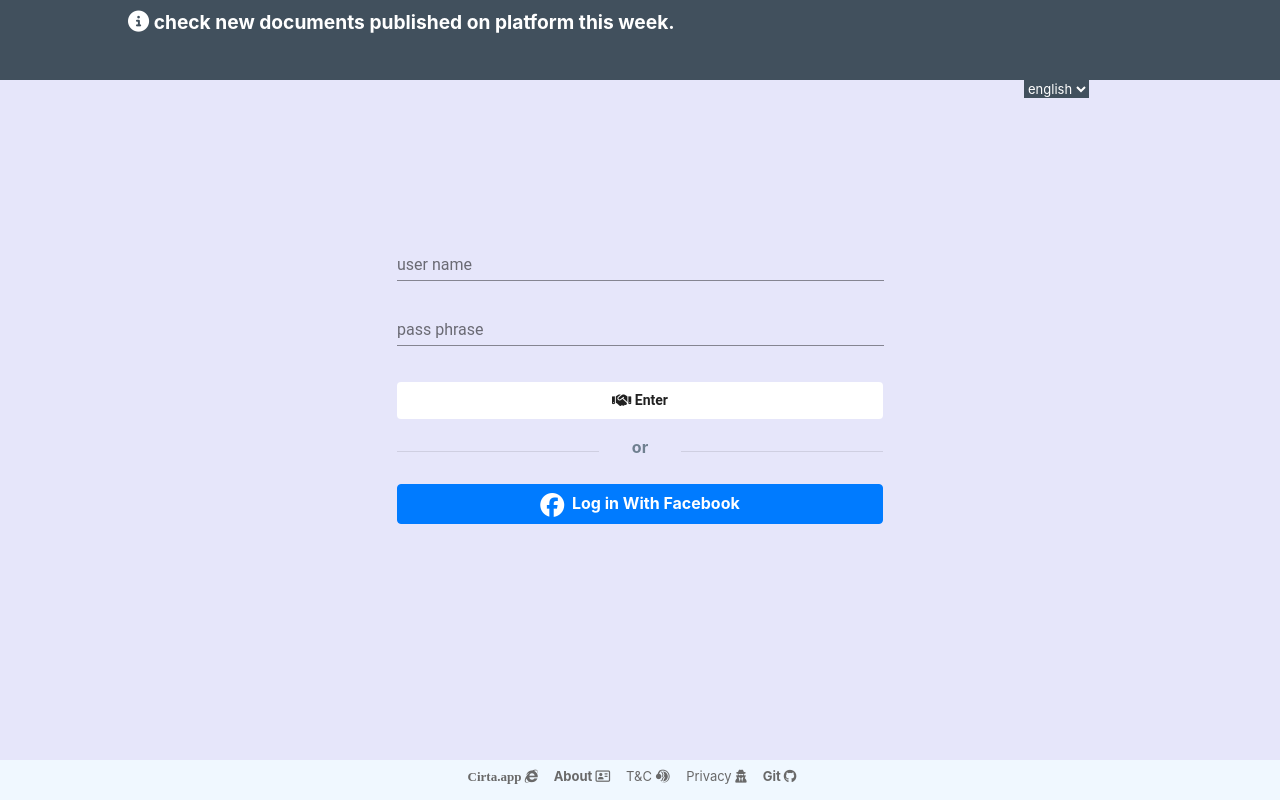
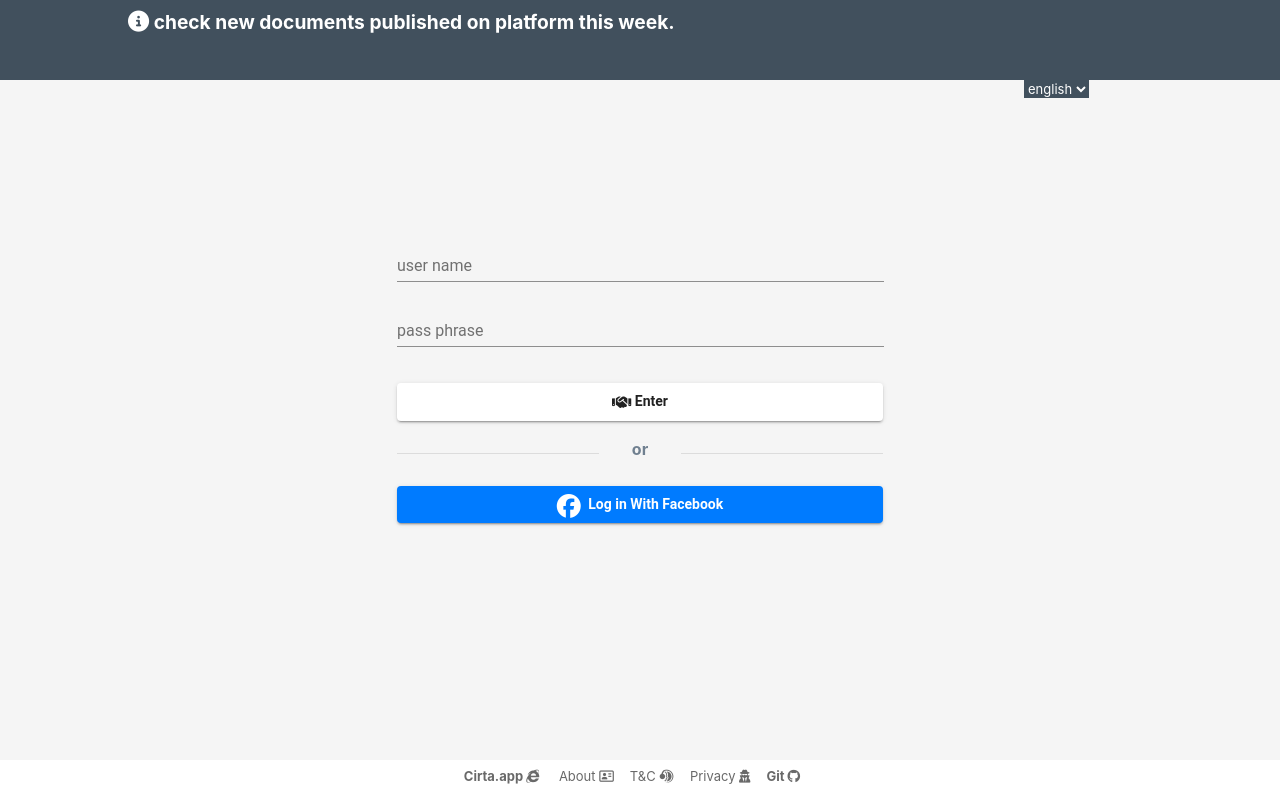
Before and after one commit to abdessamed-diab/cirta-mobile, an Angular app: page / in a window 1280 px wide. Built offline with nearby package versions, Linux system fonts and the light colour scheme.

Commit message:
style: change background color of login page

```diff
--- a/src/404.html
+++ b/src/404.html
@@ -14,7 +14,7 @@
   <meta property="og:title"         content="ســاحــة الســــوق - Rahba" />
   <meta property="og:description"   content="ســاحــة الســــوق تمكنـك مـن البحـت و مقارنـة المنتـجات المتداولة.
         يمكنـك مشـاركـة اهتمـامـاتك مع صـاحب العـرض عن طريـق اضـافت المحتـوى الي صفـحت الفايـسبـوك الخـاصـة بـك." />
-  <meta property="og:image"         content="https://rahba.net/assets/img/best_seller_hq.png" />
+  <meta property="og:image"         content="https://rahba.net/assets/img/social-network-brand.jpg" />
   <meta property="og:image:type"    content="image/png" />
 
   <link   rel="canonical" href="/" />
--- a/src/app/login/login.component.css
+++ b/src/app/login/login.component.css
@@ -1,5 +1,5 @@
 .container-fluid.footer {
-  background-color: aliceblue;
+  background-color: white;
   height: 5%;
   max-height: 5%;
   overflow-y: hidden;
@@ -66,7 +66,7 @@ h3 {
   align-items: center;
   width: 100%;
   height: 95%;
-  background-color: lavender;
+  background-color: whitesmoke;
   padding: 0px 8px 0px 8px;
 }
 
--- a/src/app/login/login.component.html
+++ b/src/app/login/login.component.html
@@ -49,7 +49,7 @@
       </mat-form-field>
 
       <button type="button"
-              mat-flat-button
+              mat-raised-button
               color="basic"
               (click)="onEnter()"
               title="{{values.login_enter_title}}"
@@ -71,7 +71,13 @@
           method="POST" (ngSubmit)="onFacebookSignIn(form)">
       <input  type="hidden" name="scope" value="public_profile,email,publish_to_groups,groups_access_member_info"/>
       <input  type="hidden" name="auth_type" value="rerequest"/>
-      <button type="submit" class="btn btn-primary btn-block" title="{{values.login_button_facebook_title}}" [class.font-weight-bold]="true">
+      <button type="submit"
+              mat-raised-button
+              color="primary"
+              style="background-color: #007bff"
+              class="btn btn-primary btn-block"
+              title="{{values.login_button_facebook_title}}"
+              [class.font-weight-bold]="true">
         <span>
           <span style="margin-right: 4px"><i class="fab fa-facebook" style="color: white; font-size: x-large;vertical-align: middle"></i></span>
         </span>
@@ -83,11 +89,11 @@
 </div>
 
 <div class="container-fluid footer">
-  <a href="https://cirta.app/doc/2.0/xref/index.html" style="font-family: 'Apple Color Emoji'" title="cirta.app documentation reference page">
+  <a href="https://cirta.app/doc/2.0/xref/index.html" title="cirta.app documentation reference page">
     <strong>Cirta.app </strong> <i class="fab fa-internet-explorer"></i>
   </a>
   <a href="https://cirta.app/doc/2.0/team.html" title="cirta.app and rahba.net about page">
-    <strong>About </strong> <i class="far fa-address-card"></i>
+    About <i class="far fa-address-card"></i>
   </a>
   <a href="https://cirta.app/terms_conditions" title="terms and conditions">T&C <i class="fab fa-teamspeak"></i> </a>
   <a href="https://cirta.app/privacy_policy" title="privacy policy">Privacy <i class="fas fa-user-secret"></i></a>
--- a/src/index.html
+++ b/src/index.html
@@ -14,7 +14,7 @@
   <meta property="og:title"         content="ســاحــة الســــوق - Rahba" />
   <meta property="og:description"   content="ســاحــة الســــوق تمكنـك مـن البحـت و مقارنـة المنتـجات المتداولة.
         يمكنـك مشـاركـة اهتمـامـاتك مع صـاحب العـرض عن طريـق اضـافت المحتـوى الي صفـحت الفايـسبـوك الخـاصـة بـك." />
-  <meta property="og:image"         content="https://rahba.net/assets/img/best_seller_hq.png" />
+  <meta property="og:image"         content="https://rahba.net/assets/img/social-network-brand.jpg" />
   <meta property="og:image:type"    content="image/png" />
 
   <link   rel="canonical" href="/" />
```
Also changed, not shown: src/assets/img/best_seller_hq.png (deleted), src/assets/img/social-network-brand.jpg (added), 6 other files (tests, documents, lock files or other folders).
